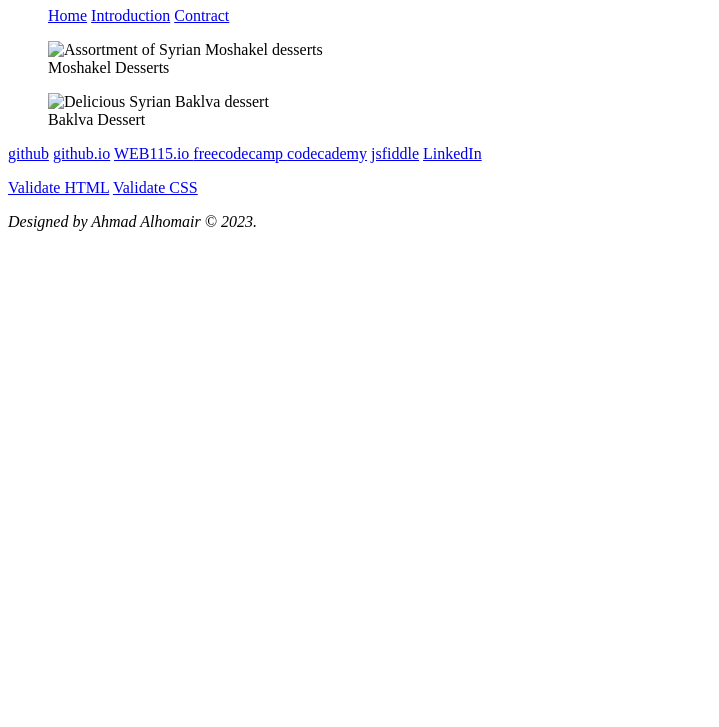
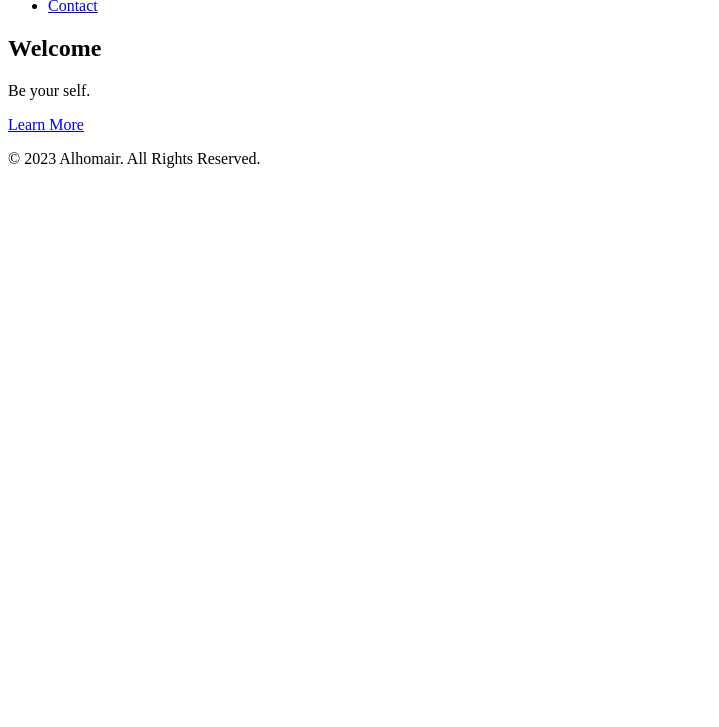
Before and after one commit to Aboomar524/Aboomar524.github.io, a plain HTML site: page index.html in a window 1280 px wide. Shown: the part 73-800 px from the top of the page, without its empty margins (0-719 px from the left). Drawn offline with Linux system fonts and the light colour scheme.

Commit message:
Update index.html

```diff
--- a/index.html
+++ b/index.html
@@ -3,81 +3,33 @@
 <head>
     <meta charset="UTF-8">
     <meta name="viewport" content="width=device-width, initial-scale=1.0">
-    <meta name="description" content="Explore the delicious world of Syrian desserts at Ahmad's Lion | WEB115 Syrian Desserts.">
-
-    <link rel = "stylesheet" type = "text/css" href = "styles/default.css">
-    <title> Ahmad Al Homair's Angelic Alligator | WEB115 Syrin Desserts</title>
-    <script>
-
-        function getCurrentPageURL() {
-            return window.location.href;
-        }
-
-
-        function setValidationLinks() {
-            const currentPageURL = getCurrentPageURL();
-            const htmlValidationLink = document.getElementById('validation_link_html');
-            const cssValidationLink = document.getElementById('validation_link_css');
-
-            if (htmlValidationLink) {
-                htmlValidationLink.href = `https://validator.w3.org/nu/?doc=${encodeURIComponent(currentPageURL)}`;
-            }
-
-            if (cssValidationLink) {
-                cssValidationLink.href = `https://validator.w3.org/nu/#textarea`;
-            }
-        }
-
-
-        window.addEventListener('load', setValidationLinks);
-    </script>
+    <title>Your Website Name</title>
+    <link rel="stylesheet" href="styles.css"> <!-- Include your CSS file here -->
 </head>
 <body>
     <header>
-        <h1> Ahmad Al Homair's Angelic Alligator | WEB115 </h1>
-		<nav>
-    <ul>
-        <a href="index.html">Home</a>
-        <a href="introduction.html">Introduction</a>
-        <a href="contract.html">Contract</a>
-    </ul>
-</nav>
+        <nav>
+            <ul>
+                <li><a href="index.html">Home</a></li>
+                <li><a href="about.html">About</a></li>
+                <li><a href="services.html">Services</a></li>
+                <li><a href="contact.html">Contact</a></li>
+            </ul>
+        </nav>
     </header>
 
     <main>
+        <section class="hero">
+            <h1>Welcome</h1>
+            <p> Be your self.</p>
+            <a href="about.html" class="btn">Learn More</a>
+        </section>
 
-        <section id="My-Photo">
-            <figure>
-                <img src="images/Moshakel.jpg" alt="Assortment of Syrian Moshakel desserts" width="330" height="230" />
-                <figcaption>Moshakel Desserts</figcaption>
-            </figure>
-            <figure>
-                <img src="images/Baklva.jpg" alt="Delicious Syrian Baklva dessert" width="330" height="230" />
-                <figcaption>Baklva Dessert</figcaption>
-            </figure>
-        </section>
+
     </main>
+
     <footer>
-      <p>
-   <a href="https://github.com/Aboomar524">github</a>
-				<a href="https://aboomar524.github.io/">github.io</a>
-				<a href="https://aboomar524.github.io/web115/">WEB115.io </a>
-				<a href="https://www.freecodecamp.org/fccbd831ee0-dd03-4049-885f-d302c9301607">freecodecamp </a>
-				<a href="https://www.codecademy.com/learn">codecademy</a>
-				<a href="https://jsfiddle.net/user/fiddles/all/">jsfiddle</a>
-				<a href="https://www.linkedin.com/in/ahmad-al-homair/">LinkedIn</a>
-</p>
-<div class="validate">
-			<a href="#" id="validation_link_html" class="small-link">Validate HTML</a>
-
-			<a href="#" id="validation_link_css" class="small-link">Validate CSS</a>
-
-			</a>
-
-		</div>
-
-         <p><em> Designed by Ahmad Alhomair &copy; 2023.</em></p>
-
+        <p>&copy; 2023 Alhomair. All Rights Reserved.</p>
     </footer>
 </body>
 </html>
```
